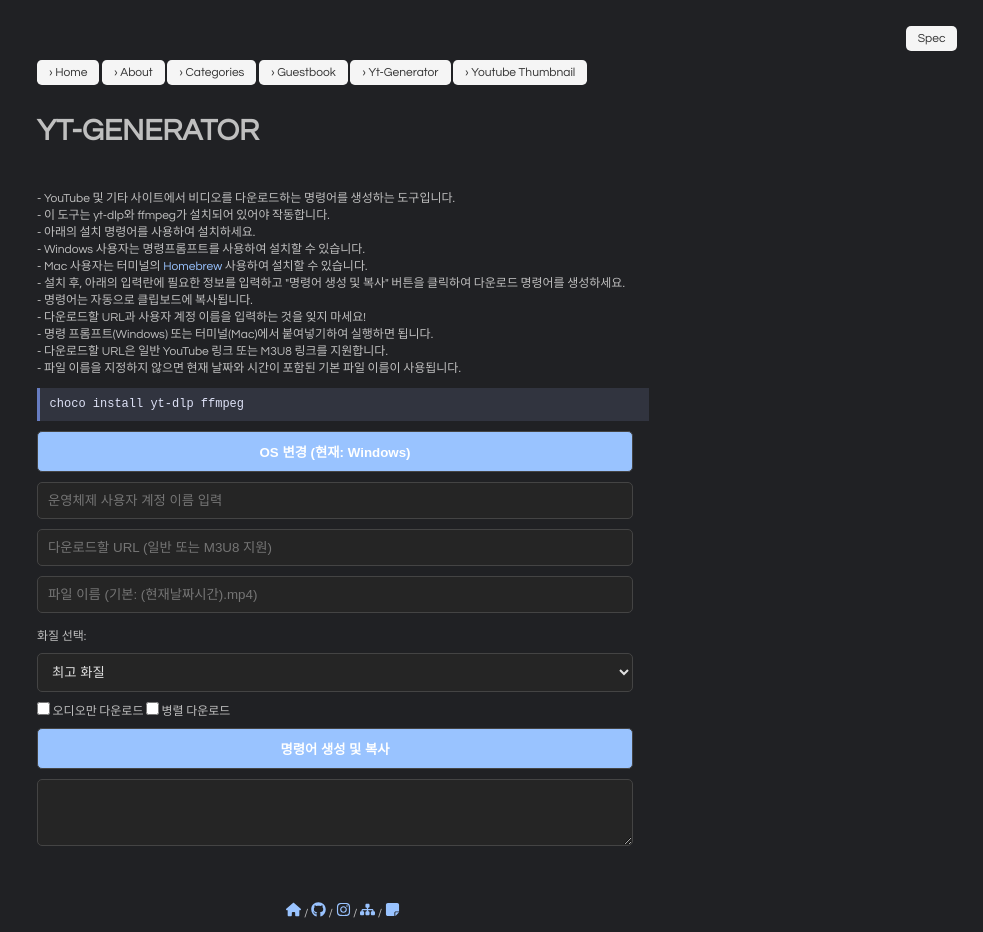
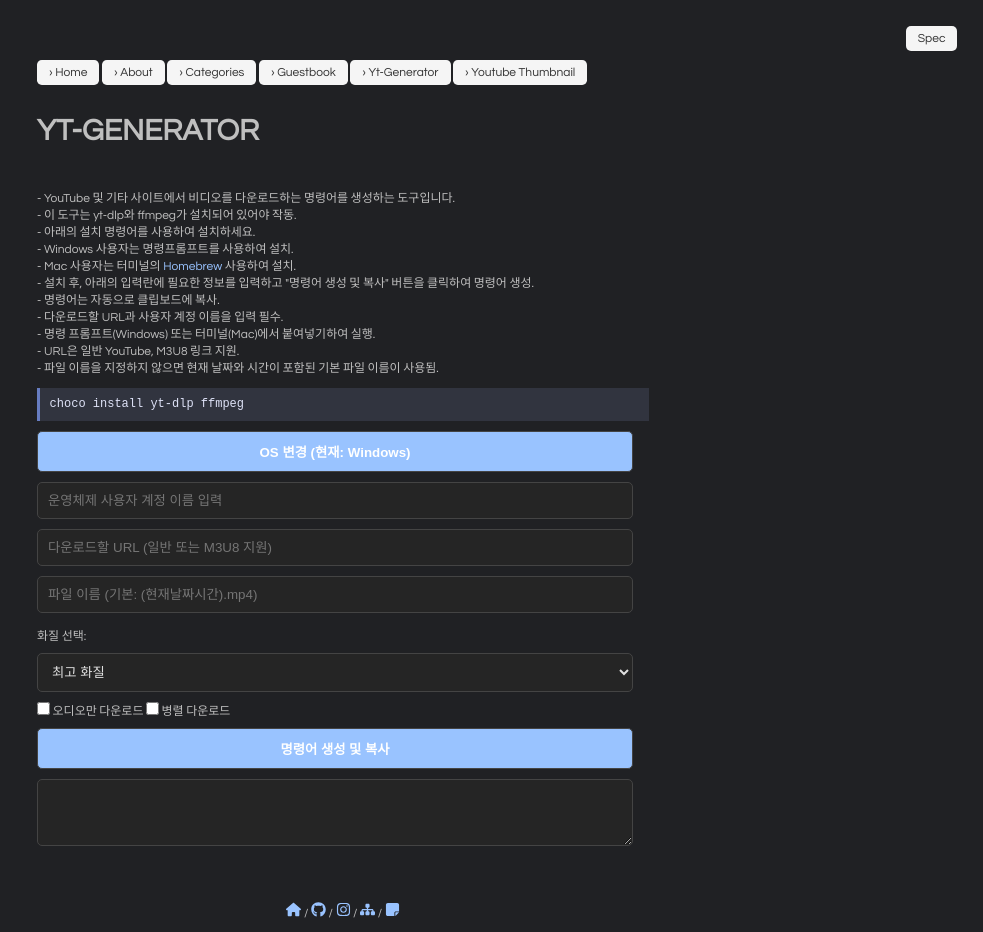
Before and after one commit to pozuhtuhv/pozuhtuhv.github.io, a Jekyll site: the page built from generator.html, in a window 1280 px wide. Shown: the whole page, without its empty margins (297-1280 px from the left). Built offline with Jekyll 4.4.1, drawn with Linux system fonts in a browser that asks for light colours; comment, search, counter and statistics services are not loaded.

```diff
--- a/_layouts/post.html
+++ b/_layouts/post.html
@@ -3,9 +3,9 @@
 ---
 
 <style>
-ol#markdown-toc ::marker {
-  content: "" !important;
-  display: none !important;
+ol#markdown-toc {
+    list-style: none !important;
+    padding-left: 0;
 }
 
 #markdown-toc {
--- a/generator.html
+++ b/generator.html
@@ -78,16 +78,16 @@
 
 <section class="posts">
     <p>- YouTube 및 기타 사이트에서 비디오를 다운로드하는 명령어를 생성하는 도구입니다.</p>
-    <p>- 이 도구는 yt-dlp와 ffmpeg가 설치되어 있어야 작동합니다.</p>
+    <p>- 이 도구는 yt-dlp와 ffmpeg가 설치되어 있어야 작동.</p>
     <p>- 아래의 설치 명령어를 사용하여 설치하세요.</p>
-    <p>- Windows 사용자는 명령프롬프트를 사용하여 설치할 수 있습니다.</p>
-    <p>- Mac 사용자는 터미널의 <a href="https://pozuhtuhv.github.io/2025/04/07/mac-homebrew">Homebrew</a> 사용하여 설치할 수 있습니다.</p>
-    <p>- 설치 후, 아래의 입력란에 필요한 정보를 입력하고 "명령어 생성 및 복사" 버튼을 클릭하여 다운로드 명령어를 생성하세요.</p>
-    <p>- 명령어는 자동으로 클립보드에 복사됩니다.</p>
-    <p>- 다운로드할 URL과 사용자 계정 이름을 입력하는 것을 잊지 마세요!</p>
-    <p>- 명령 프롬프트(Windows) 또는 터미널(Mac)에서 붙여넣기하여 실행하면 됩니다.</p>
-    <p>- 다운로드할 URL은 일반 YouTube 링크 또는 M3U8 링크를 지원합니다.</p>
-    <p>- 파일 이름을 지정하지 않으면 현재 날짜와 시간이 포함된 기본 파일 이름이 사용됩니다.</p>
+    <p>- Windows 사용자는 명령프롬프트를 사용하여 설치.</p>
+    <p>- Mac 사용자는 터미널의 <a href="https://pozuhtuhv.github.io/2025/04/07/mac-homebrew">Homebrew</a> 사용하여 설치.</p>
+    <p>- 설치 후, 아래의 입력란에 필요한 정보를 입력하고 "명령어 생성 및 복사" 버튼을 클릭하여 명령어 생성.</p>
+    <p>- 명령어는 자동으로 클립보드에 복사.</p>
+    <p>- 다운로드할 URL과 사용자 계정 이름을 입력 필수.</p>
+    <p>- 명령 프롬프트(Windows) 또는 터미널(Mac)에서 붙여넣기하여 실행.</p>
+    <p>- URL은 일반 YouTube, M3U8 링크 지원.</p>
+    <p>- 파일 이름을 지정하지 않으면 현재 날짜와 시간이 포함된 기본 파일 이름이 사용됨.</p>
     <br>
 
     <div class="install-box">
```
Also changed, not shown: assets/img/2025-04-10-mac-ram-manage-1.png (deleted), assets/img/2025-04-10-mac-ram-manage-2.png (deleted).
